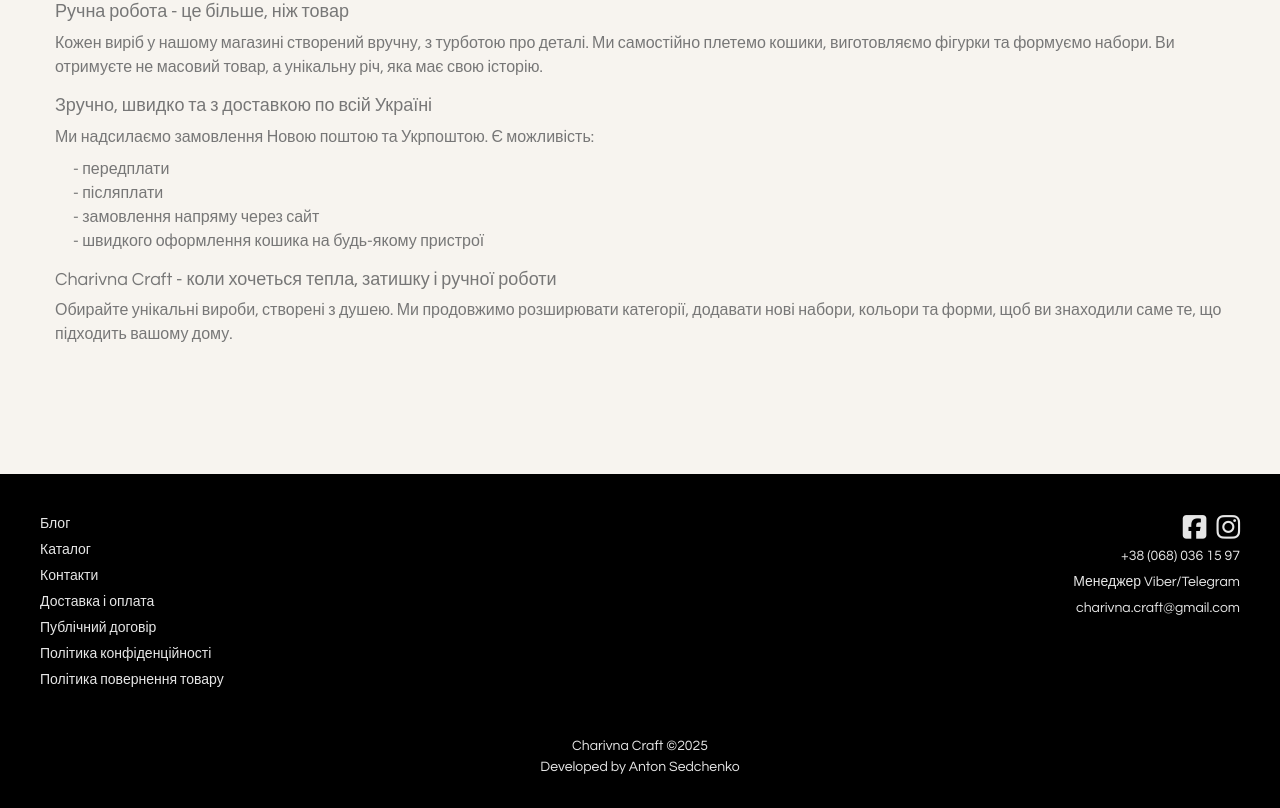
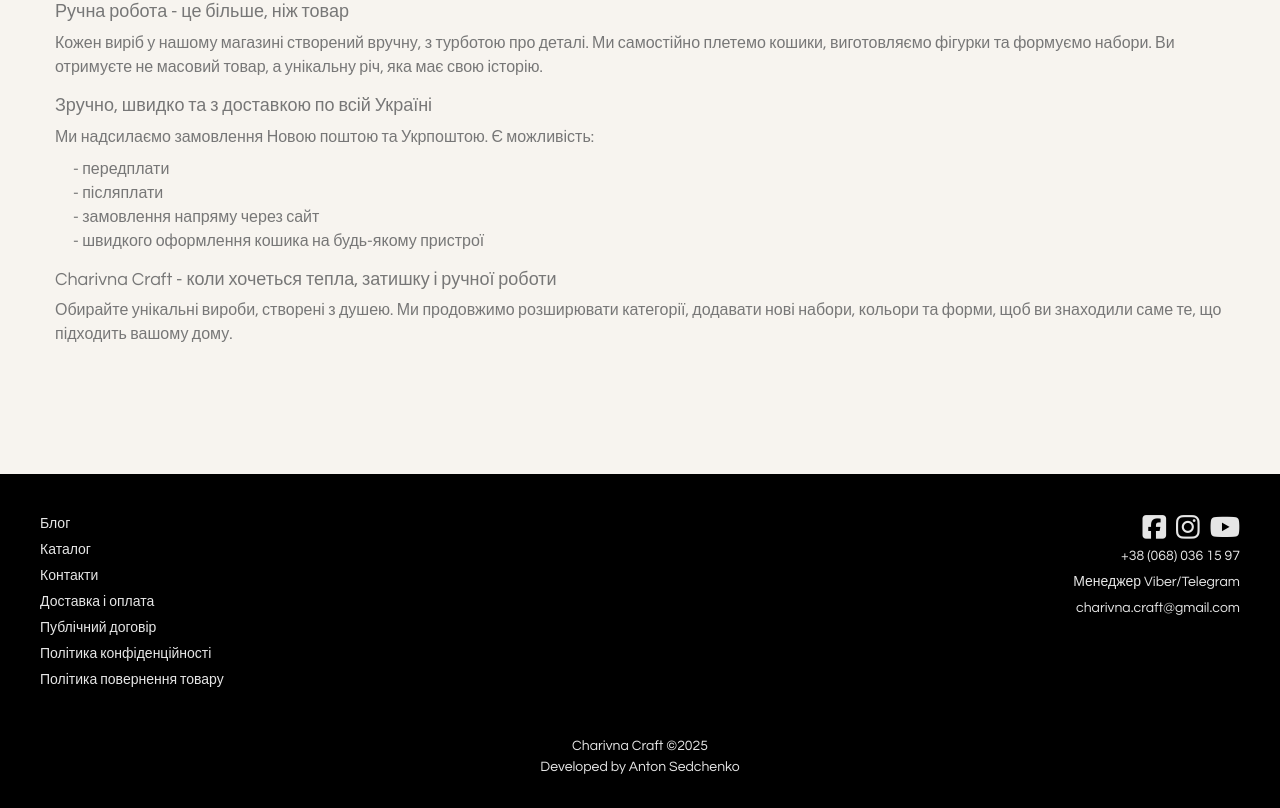
Before and after one commit to anton-sedchenko/online-store-project, a React (Vite) app in the folder client/: page / in a window 1280 px wide. Shown: the part 1581-2389 px from the top of the page. Built offline with nearby package versions, Linux system fonts and the light colour scheme; no server answers.

Commit message:
youtube link added to the footer

```diff
--- a/client/src/components/Footer.jsx
+++ b/client/src/components/Footer.jsx
@@ -59,6 +59,17 @@ const Footer = () => {
                             >
                                 <i className="fa fa-instagram" aria-hidden="true"></i>
                             </a>
+
+                            <a
+                                href="https://www.youtube.com/channel/UC54z3BkuywyRP3NH-J6iDZA"
+                                target="_blank"
+                                rel="noopener noreferrer"
+                                className="footer__social-link"
+                                aria-label="YouTube Charivna Craft"
+                                title="YouTube Charivna Craft"
+                            >
+                                <i className="fa fa-youtube-play" aria-hidden="true"></i>
+                            </a>
                         </div>
                         <div className="footer__contact__container">
                             <a href="tel:+380680361597">+38 (068) 036 15 97</a>
```
